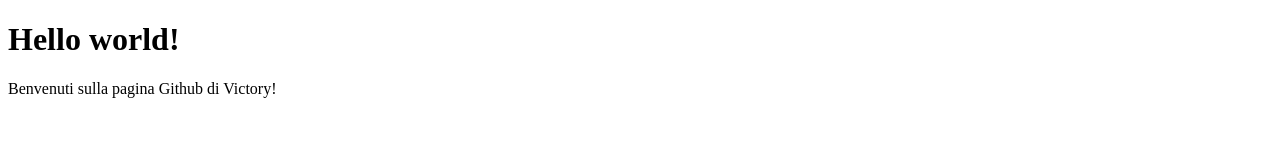
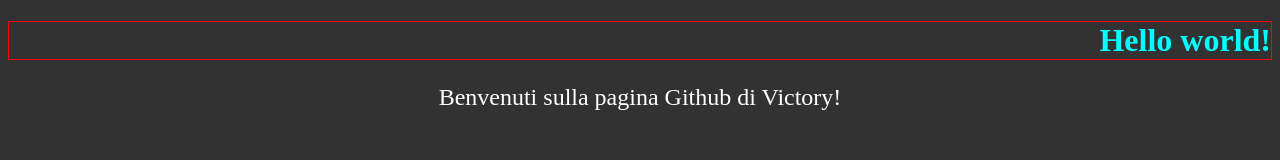
Before and after one commit to sjlentium/sjlentium.github.io, a plain HTML site: page index.html in a window 1280 px wide. Drawn offline with Linux system fonts and the light colour scheme.

Commit message:
Update index.html

```diff
--- a/index.html
+++ b/index.html
@@ -2,6 +2,23 @@
 <html>
   <head>
     <title>Prima prova del mio sito!</title>
+	<style>
+      body {
+        background-color: #323232;
+      }
+
+      p {
+        color: white;
+	      text-align: center;
+        font-size: 24px;
+      }
+
+      h1 {
+        color: #00ffff;
+        border: thin solid red;
+	      text-align: right;
+      }
+		</style>
   </head>
   <body>
     <h1>Hello world!</h1>
```
